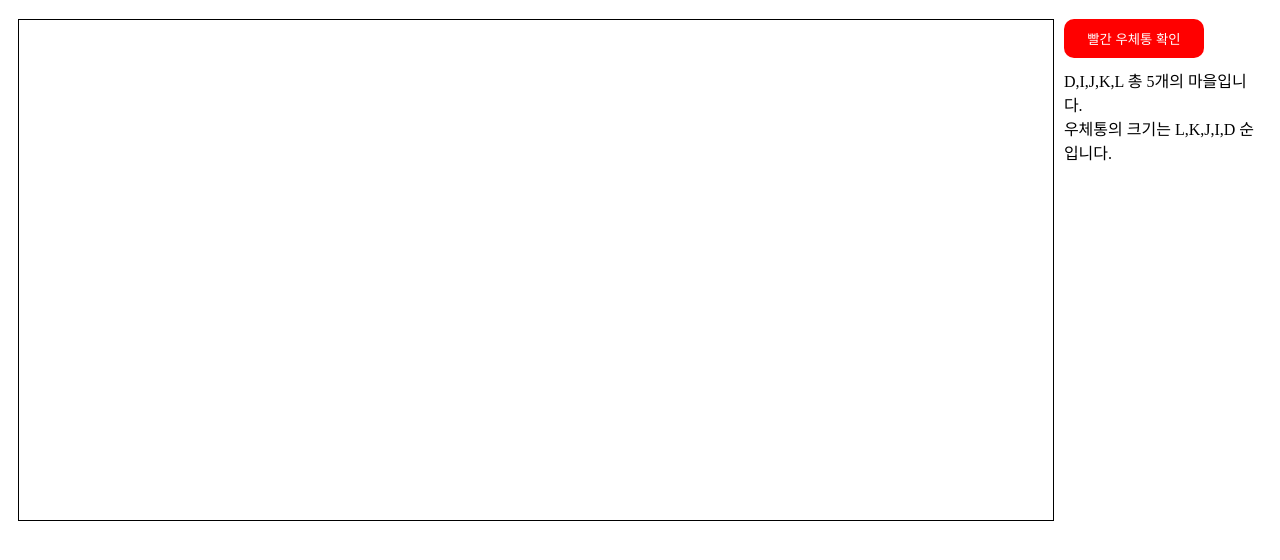
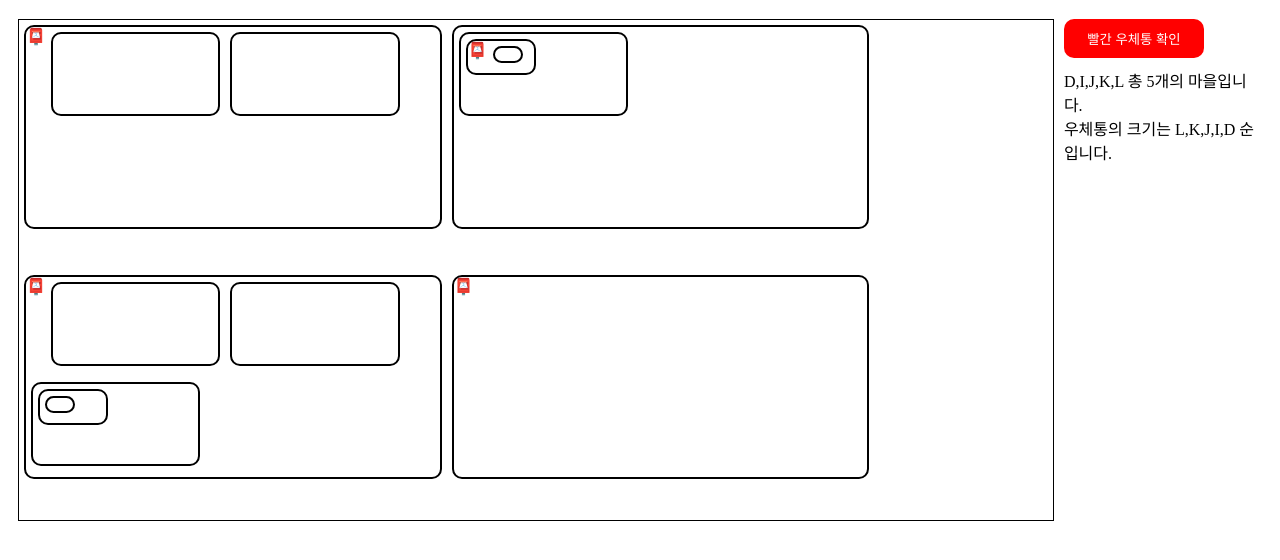
Before and after one commit to youryu0212/fe-postbox, a plain HTML site: page index.html in a window 1280 px wide. Shown: the part 70-630 px from the top of the page. Drawn offline with Linux system fonts and the light colour scheme.

Commit message:
마을 배치 테스트

```diff
--- a/css/style.css
+++ b/css/style.css
@@ -11,6 +11,9 @@ header h1 {
   width: 100%;
   height: 100%;
   border: 1px solid black;
+
+  display: flex;
+  flex-wrap: wrap;
 }
 .red-postbox {
   margin-left: 10px;
@@ -26,3 +29,12 @@ header h1 {
 .red-postbox__info {
   padding: 10px 0;
 }
+.box {
+  width: 40%;
+  height: 40%;
+  margin: 5px;
+  border: 2px solid black;
+  border-radius: 10px;
+  display: flex;
+  flex-wrap: wrap;
+}
--- a/index.html
+++ b/index.html
@@ -11,7 +11,32 @@
     </header>
     <main>
       <div class="map-wrapper">
-        <div class="map"></div>
+        <div class="map">
+          <div class="box">
+            📮
+            <div class="box"></div>
+            <div class="box"></div>
+          </div>
+          <div class="box">
+            <div class="box">
+              <div class="box">
+                📮
+                <div class="box"></div>
+              </div>
+            </div>
+          </div>
+          <div class="box">
+            📮
+            <div class="box"></div>
+            <div class="box"></div>
+            <div class="box">
+              <div class="box">
+                <div class="box"></div>
+              </div>
+            </div>
+          </div>
+          <div class="box">📮</div>
+        </div>
         <div class="red-postbox">
           <button class="red-postbox__button">빨간 우체통 확인</button>
           <div class="red-postbox__info">
```
Also changed, not shown: js/village.js (added, +7 -0 lines).
